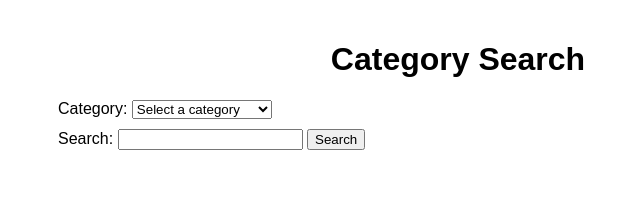
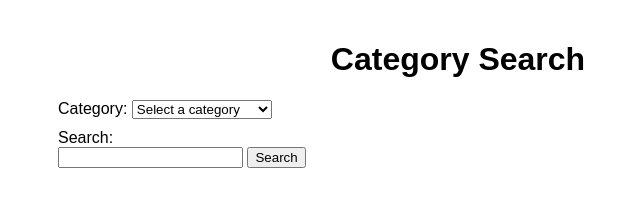
Before and after one commit to mattrascal/mattrascal, a plain HTML site: page index.html in a window 1280 px wide. Shown: the whole page, without its empty margins (182-822 px from the left). Drawn offline with Linux system fonts and the light colour scheme.

Commit message:
Update index.html

```diff
--- a/index.html
+++ b/index.html
@@ -21,8 +21,10 @@
     </div>
     <div>
         <label for="search">Search:</label>
-        <input type="text" id="search">
-        <button id="searchButton">Search</button>
+        <form id="searchForm">
+            <input type="text" id="search">
+            <button id="searchButton" type="submit">Search</button>
+        </form>
     </div>
     <div id="websiteList" hidden>
         <!-- The list of websites will be generated here -->
```
